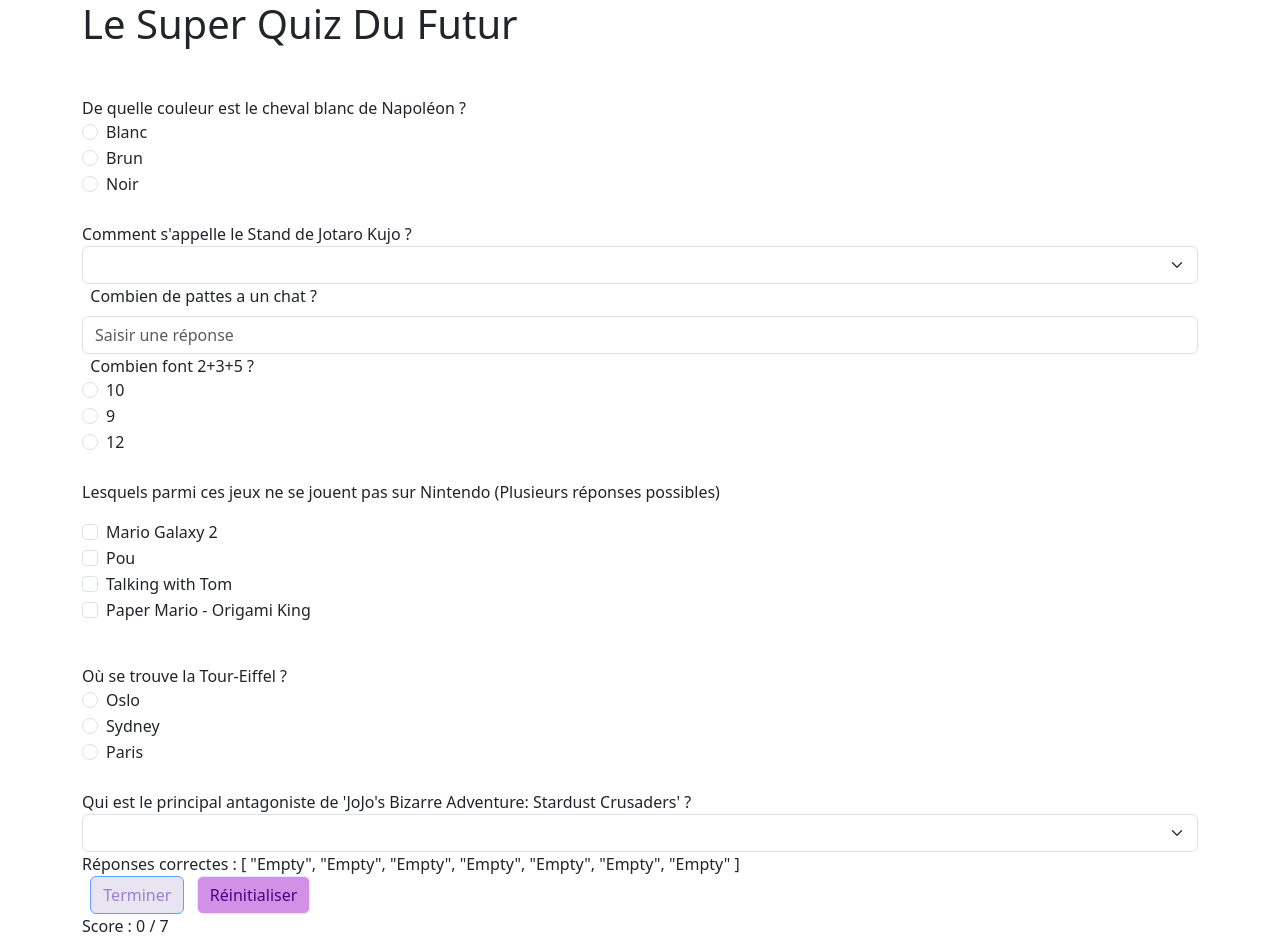
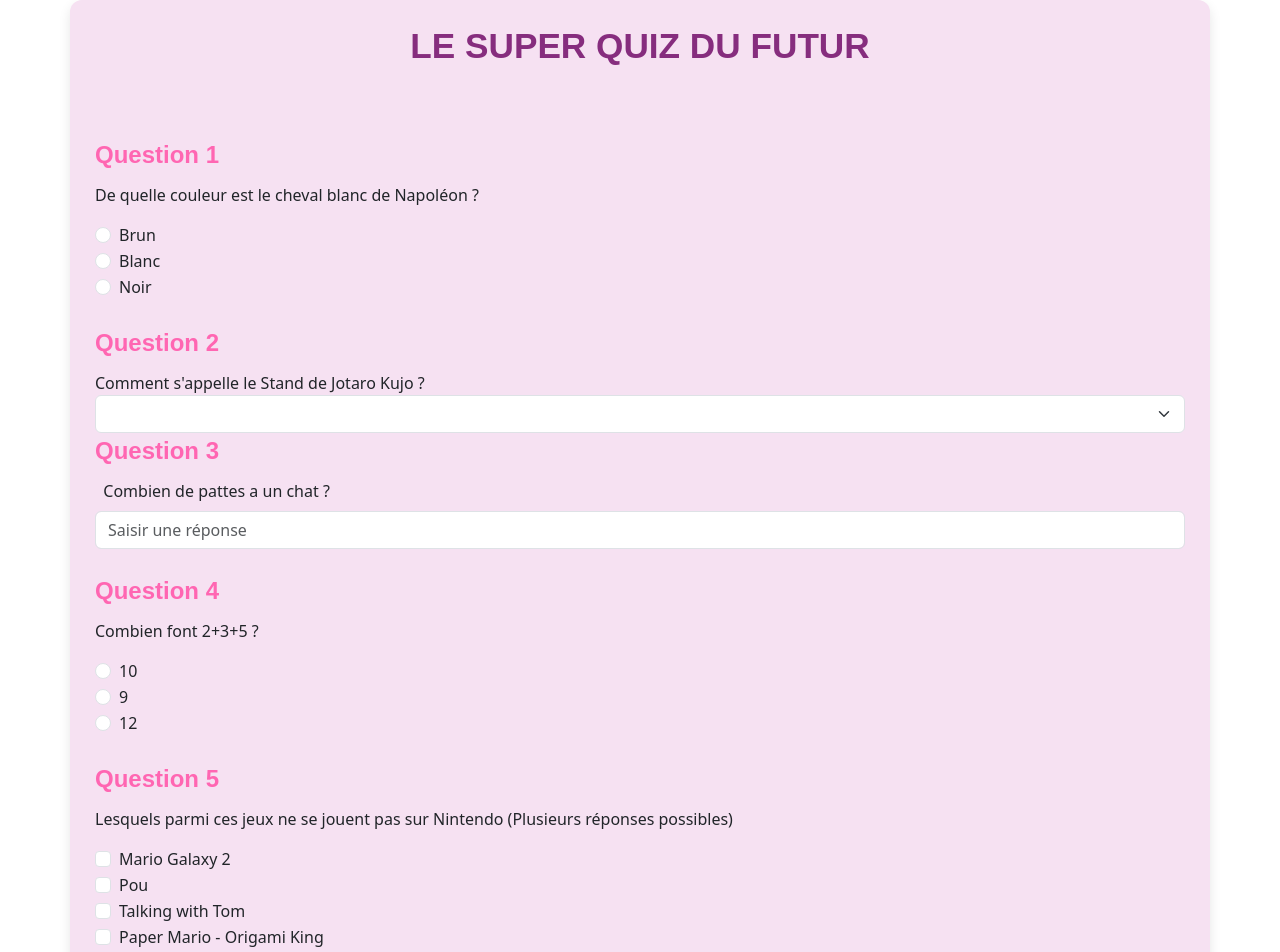
Before and after one commit to hepl-bs21inf5/sem07-project-alphone13, a Vue app: page / in a window 1280 px wide. Shown: the part 72-1024 px from the top of the page. Built offline with nearby package versions, Linux system fonts and the light colour scheme.

Commit message:
Report md et style rose

```diff
--- a/src/assets/main.css
+++ b/src/assets/main.css
@@ -1,41 +1,93 @@
 /* https://getbootstrap.com/docs/5.3/components/buttons/#variables */
 /* Styles généraux pour tous les boutons */
+/* Bouton principal */
 .btn {
-  --bs-btn-color: #4b0082; /* Couleur du texte (violet intense pastel) */
-  --bs-btn-border-color: #e6e6fa; /* Couleur de bordure par défaut (lavande très claire) */
-  --bs-btn-focus-shadow-rgb: 216, 191, 216; /* Ombre violette douce au focus (tons lavande) */
-  --bs-btn-active-shadow: inset 0 3px 5px rgba(186, 85, 211, 0.125); /* Ombre interne douce (violet doux) */
+  --bs-btn-color: #a83b9e; /* Texte violet foncé */
+  --bs-btn-border-color: #ff66b2; /* Bordure rose vif */
+  --bs-btn-focus-shadow-rgb: 255, 153, 204; /* Ombre rose doux au focus */
+  --bs-btn-active-shadow: inset 0 3px 6px rgba(255, 102, 178, 0.2); /* Ombre interne légère rose */
 }
 
-/* Bouton "Terminer" (violet plus foncé) */
+/* Bouton "Terminer" */
 .btn-primary {
-  --bs-btn-bg: #d291e6; /* Une teinte plus foncée de lavande pastel */
-  --bs-btn-hover-bg: #c77aeb; /* Violet légèrement plus foncé au survol */
-  --bs-btn-hover-color: #4b0082; /* Couleur de texte plus foncée au survol */
-  --bs-btn-active-bg: #b166d6; /* Violet foncé pastel au clic */
-  --bs-btn-active-border-color: #9c4fc1; /* Bordure plus foncée lors de l'activation */
-  --bs-btn-disabled-bg: #dcd6eb; /* Bleu lavande foncé pour l'état désactivé */
-  --bs-btn-disabled-color: #6a3cb0; /* Texte en violet plus foncé pour l'état désactivé */
+  --bs-btn-bg: #cd44c19f; /* Violet doux pour le fond */
+  --bs-btn-hover-bg: #ff66b2; /* Rose vif au survol */
+  --bs-btn-hover-color: #ffffff; /* Texte blanc au survol */
+  --bs-btn-active-bg: #b738ac; /* Violet foncé au clic */
+  --bs-btn-active-border-color: #ff3385; /* Bordure rose foncé */
+  --bs-btn-disabled-bg: #ffc4e6; /* Rose pâle pour l'état désactivé */
+  --bs-btn-disabled-color: #bf25b2; /* Texte violet foncé pour l'état désactivé */
 }
 
-/* Bouton "Réinitialiser" (lavande plus foncée) */
+/* Bouton "Réinitialiser" */
 .btn-secondary {
-  --bs-btn-bg: #d1c6e8; /* Lavande foncé plus doux pour le fond */
-  --bs-btn-hover-bg: #c4b7e0; /* Lavande plus foncée au survol */
-  --bs-btn-hover-color: #4b0082; /* Texte en violet plus foncé au survol */
-  --bs-btn-active-bg: #a9a0d9; /* Violet pastel foncé au clic */
-  --bs-btn-active-border-color: #b19cd9; /* Bordure violet foncé lors de l'activation */
-  --bs-btn-disabled-bg: #e8e8f3; /* Lavande très pâle lors du désactivé */
-  --bs-btn-disabled-color: #8a68b0; /* Texte désactivé en violet plus foncé */
+  --bs-btn-bg: #ff66b2; /* Rose vif pour le fond */
+  --bs-btn-hover-bg: #eb77a5; /* Rose plus foncé au survol */
+  --bs-btn-hover-color: #ffffff; /* Texte blanc au survol */
+  --bs-btn-active-bg: #ad17a1; /* Violet foncé au clic */
+  --bs-btn-active-border-color: #ff66b2; /* Bordure rose vif */
+  --bs-btn-disabled-bg: #f7b9d4; /* Rose doux pour l'état désactivé */
+  --bs-btn-disabled-color: #c34fb9; /* Texte violet foncé pour l'état désactivé */
 }
 
-/* Bouton "Nouvelles questions" (lavande foncée) */
+/* Bouton "Nouvelles questions" */
 .btn-info {
-  --bs-btn-bg: #e1c5f0; /* Une teinte un peu plus foncée de lavande clair */
-  --bs-btn-hover-bg: #d2aef0; /* Survol un peu plus foncé */
-  --bs-btn-hover-color: #4b0082; /* Texte en violet foncé au survol */
-  --bs-btn-active-bg: #c79df0; /* Violet un peu plus foncé au clic */
-  --bs-btn-active-border-color: #b19cd9; /* Bordure violet foncé lors de l'activation */
-  --bs-btn-disabled-bg: #f1f0fa; /* Couleur plus claire pour l'état désactivé */
-  --bs-btn-disabled-color: #b19cd9; /* Texte désactivé en violet pastel foncé */
+  --bs-btn-bg: #f08fc0; /* Violet clair avec touche rose */
+  --bs-btn-hover-bg: #ff66b2; /* Rose vif au survol */
+  --bs-btn-hover-color: #ffffff; /* Texte blanc au survol */
+  --bs-btn-active-bg: #93308a; /* Violet foncé au clic */
+  --bs-btn-active-border-color: #ff66b2; /* Bordure rose vif */
+  --bs-btn-disabled-bg: #ffd9e6; /* Rose très pâle pour l'état désactivé */
+  --bs-btn-disabled-color: #c652bcd8; /* Texte violet foncé pour l'état désactivé */
 }
+
+.buttons {
+  margin-top: 20px;
+  display: flex;
+  gap: 10px;
+}
+
+/*Style général du quiz*/
+.quiz-title {
+  font-family: 'Arial', sans-serif;
+  font-size: 2.2rem;
+  font-weight: bold; /*texte en gras*/
+  color: #862d7e; /* Violet foncé */
+  text-align: center; /*alignement au milieu*/
+  margin-bottom: 15px;
+}
+
+.container {
+  background-color: #f6e1f2; /* Fond rose clair très doux */
+  padding: 25px; /*Ajoute des espaces sur les bords latéraux*/
+  border-radius: 12px; /*Arrondis*/
+  box-shadow: 0 5px 12px rgba(0, 0, 0, 0.1); /*effet ombre*/
+}
+/*écriture du titre*/
+.quiz-title {
+  color: #862d7e;
+  text-transform: uppercase;
+  margin-bottom: 30px;
+}
+
+.question-title {
+  font-family: 'Arial', sans-serif; /* Choisir une police de caractères */
+  font-size: 1.5rem; /* Taille du texte */
+  font-weight: bold; /* Mettre en gras */
+  color: #ff66b2; /* Couleur du texte */
+  margin-bottom: 10px; /* Espacement en bas */
+}
+.score {
+  margin-top: 20px;
+  font-size: 1.5rem; /* Augmenter la taille du texte */
+  font-weight: bold;
+  color: #ff66b2; /* Couleur rose vif */
+  background-color: #862d7e; /* Fond rose clair */
+  padding: 10px 20px; /* Espacement autour du texte */
+  border-radius: 12px; /* Bords arrondis */
+  text-align: center; /* Centrer le texte */
+  box-shadow: 0 4px 10px rgba(255, 105, 180, 0.3); /* Ombre rose pour un effet de profondeur */
+  transition:
+    transform 0.3s ease,
+    box-shadow 0.3s ease; /* Effet de transition */
+}
--- a/src/components/Questionradio.vue
+++ b/src/components/Questionradio.vue
@@ -1,6 +1,6 @@
 <script setup lang="ts">
 import { QuestionState } from '@/utils/models'
-import { computed, ref, watch, type PropType } from 'vue'
+import { computed, onMounted, ref, watch, type PropType } from 'vue'
 
 const model = defineModel<QuestionState>()
 const props = defineProps({
@@ -15,6 +15,22 @@ const props = defineProps({
 })
 
 const value = ref<string | null>(null)
+// Mélanger un tableau
+function shuffleArray<T>(array: T[]): T[] {
+  const shuffled = [...array];
+  for (let i = shuffled.length - 1; i > 0; i--) {
+    const j = Math.floor(Math.random() * (i + 1));
+    [shuffled[i], shuffled[j]] = [shuffled[j], shuffled[i]];
+  }
+  return shuffled;
+}
+
+// Stocker les options mélangées au moment de l'initialisation
+const shuffledOptions = ref<{ value: string; text: string }[]>([]);
+
+onMounted(() => {
+  shuffledOptions.value = shuffleArray(props.options);
+});
 const answerText = computed<string>(
   () => props.options.find((option) => option.value === props.answer)?.text ?? props.answer,
 )
@@ -41,8 +57,8 @@ watch(model, (newModel) => {
 </script>
 
 <template>
-  {{ props.text }}
-  <div v-for="option in props.options" :key="option.value" class="form-check">
+  <p>{{ props.text }}</p>
+  <div v-for="option in shuffledOptions" :key="option.value" class="form-check">
     <input
       :id="`${props.id}-${option.value}`"
       v-model="value"
@@ -66,6 +82,7 @@ watch(model, (newModel) => {
     <p class="blockquote-footer">{{ props.answerDetail }}</p>
   </div>
 </template>
+
 <style scoped>
 .text-danger {
   color: rgb(128, 0, 0) !important;
--- a/src/components/QuizForm.vue
+++ b/src/components/QuizForm.vue
@@ -1,10 +1,25 @@
 <script setup lang="ts">
-import { computed, ref } from 'vue'
+import { computed, ref, onMounted } from 'vue'
 import QuestionRadio from './Questionradio.vue'
 import QuestionText from './QuestionText.vue'
 import { QuestionState } from '@/utils/models'
 import QuestionCheckbox from './QuestionCheckbox.vue'
 import QuestionSelect from './QuestionSelect.vue'
+
+// Mélanger un tableau
+function shuffleArray<T>(array: T[]): T[] {
+  const shuffled = [...array] // Crée une copie du tableau
+  for (let i = shuffled.length - 1; i > 0; i--) {
+    const j = Math.floor(Math.random() * (i + 1))
+    ;[shuffled[i], shuffled[j]] = [shuffled[j], shuffled[i]] // Echange les éléments
+  }
+  return shuffled
+}
+
+onMounted(() => {
+  // Mélanger les questions au moment de l'initialisation
+  questions.value = shuffleArray(questions.value)
+})
 
 // Déclarer les questions comme un tableau réactif
 const questions = ref([
@@ -28,7 +43,6 @@ const questions = ref([
     ],
     answer: 'dio',
     type: 'select',
-
   },
 
   {
@@ -111,11 +125,16 @@ function reset(event: Event): void {
   questionStates.value = questionStates.value.map(() => QuestionState.Empty) //on met l'état des réponses à vide.
 }
 
+// Mélange des questions après le montage
+onMounted(() => {
+  questions.value = shuffleArray(questions.value)
+})
 </script>
 
 <template>
   <form>
     <p>&nbsp;</p>
+    <p class="question-title">Question 1</p>
     <!--Là on a modifier le v-model correct.Answer en questionStates pour que ça corresponde à une valeur réactive (ref), qu'on a définit plus haut. -->
     <QuestionRadio
       id="cheval"
@@ -130,6 +149,8 @@ function reset(event: Event): void {
       ]"
     />
     &nbsp;
+    <p class="question-title">Question 2</p>
+
     <QuestionSelect
       id="question-select-jojo"
       v-model="questionStates[1]"
@@ -142,7 +163,7 @@ function reset(event: Event): void {
       answer="StarPlatinum"
       answer-detail="Le Stand de Jotaro Kujo s'appelle Star Platinum, connu pour sa vitesse et sa force exceptionnelles."
     />
-
+    <p class="question-title">Question 3</p>
     &nbsp;
     <!--ça importe ce qu'il y a dans le questiontext. permet de faire une réponse libre-->
     <QuestionText
@@ -154,6 +175,8 @@ function reset(event: Event): void {
       :answer="['4', 'quatre', 'Quatre', 'Un quadripède']"
     />
     &nbsp;
+    <p class="question-title">Question 4</p>
+
     <QuestionRadio
       id="calcul"
       v-model="questionStates[3]"
@@ -167,6 +190,8 @@ function reset(event: Event): void {
       ]"
     />
     &nbsp;
+    <p class="question-title">Question 5</p>
+
     <QuestionCheckbox
       id="games"
       v-model="questionStates[4]"
@@ -182,6 +207,8 @@ function reset(event: Event): void {
       answer-detail="['Pou et Talking with Tom ne sont pas des licences Nintendo.']"
     />
     <p>&nbsp;</p>
+    <p class="question-title">Question 6</p>
+
     <QuestionRadio
       id="eiffel"
       v-model="questionStates[5]"
@@ -195,6 +222,7 @@ function reset(event: Event): void {
       ]"
     />
     &nbsp;
+    <p class="question-title">Question 7</p>
 
     <QuestionSelect
       id="Jojo's Bizarre Adventure"
@@ -210,32 +238,21 @@ function reset(event: Event): void {
       answer-detail="Dio Brando est l'antagoniste principal de Stardust Crusaders. Son Stand est Tha Warudo."
     />
   </form>
-  <div>Réponses correctes : {{ questionStates }}</div>
+  &nbsp;
+  <div>Debug états : {{ questionStates }}</div>
   &nbsp;
   <button class="btn btn-primary" :class="{ disabled: !filled }" @click="submit">Terminer</button>
   &nbsp;
-  <button class="btn btn-primary" @click="reset">Réinitialiser</button>
-  <div>Score : {{ score }} / {{ totalScore }}</div>
+  <button class="btn btn-primary" @click="reset">Réinitialiser</button>&nbsp;
+  <div class="score">Score : {{ score }} / {{ totalScore }}</div>
+  &nbsp;
 </template>
 
 <style scoped>
 .text-danger {
-  color: rgb(128, 0, 0) !important;
+  color: rgb(239, 46, 46) !important;
 }
 .text-success {
   color: rgb(196, 34, 196) !important;
 }
 </style>
-<style>
-.buttons {
-  margin-top: 20px;
-  display: flex;
-  gap: 10px;
-}
-
-.score {
-  margin-top: 20px;
-  font-size: 1.2rem;
-  font-weight: bold;
-}
-</style>
--- a/src/components/QuizTrivia.vue
+++ b/src/components/QuizTrivia.vue
@@ -117,19 +117,6 @@ function submit(event: Event): void {
   </form>
 </template>
 
-<style>
-.buttons {
-  margin-top: 20px;
-  display: flex;
-  gap: 10px;
-}
-
-.score {
-  margin-top: 20px;
-  font-size: 1.2rem;
-  font-weight: bold;
-}
-</style>
 <style scoped>
 .text-danger {
   color: rgb(128, 0, 0) !important;
@@ -137,4 +124,5 @@ function submit(event: Event): void {
 .text-success {
   color: rgb(196, 34, 196) !important;
 }
+
 </style>
--- a/src/views/AboutView.vue
+++ b/src/views/AboutView.vue
@@ -1,6 +1,6 @@
 <template>
   <div class="container mt-3">
-    <h1>À propos</h1>
+    <h1 class="quiz-title">À propos</h1>
     <p>
       Bienvenue sur notre site ! 🌟 Nous sommes ravis de vous accueillir sur notre plateforme dédiée
       au projet de la HEP. Notre mission est de réussir cette année académique. Que vous soyez un
--- a/src/views/HomeView.vue
+++ b/src/views/HomeView.vue
@@ -4,7 +4,7 @@ import QuizForm from '@/components/QuizForm.vue'
 
 <template>
   <div class="container mt-3">
-    <h1>Le Super Quiz Du Futur</h1>
+    <h1 class="quiz-title">Le Super Quiz Du Futur</h1>
     <QuizForm />
   </div>
 </template>
```
Also changed, not shown: src/components/QuestionText.vue (+0 -7 lines), 1 other file (tests, documents, lock files or other folders).
